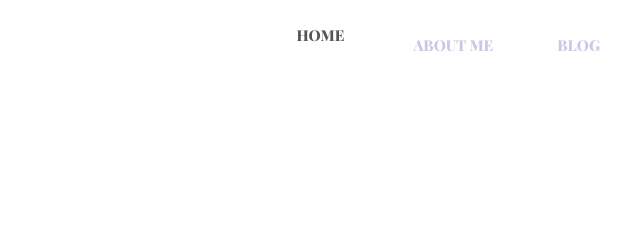
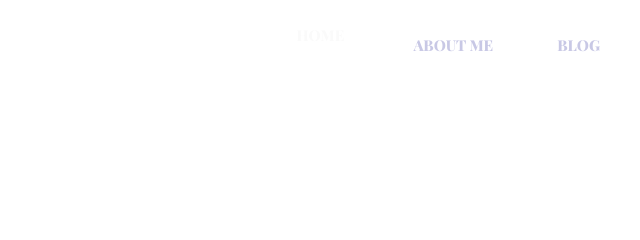
Before and after one commit to kooroosh1363/website-video-back, a plain HTML site: page index.html in a window 1280 px wide. In both pictures the pointer is over the link "HOME". Shown: the top 240 px of the page, 409-1049 px from the left. Drawn offline with nearby package versions, Linux system fonts and the light colour scheme; a web font is replaced by a local one.

Commit message:
change css color code

```diff
--- a/assets/css/style.css
+++ b/assets/css/style.css
@@ -69,7 +69,7 @@ ul li a {
 }
 
 ul li a:hover {
-    color: rgb(87, 83, 83);
+    color: rgb(250, 250, 250);
 
 }
 
```
